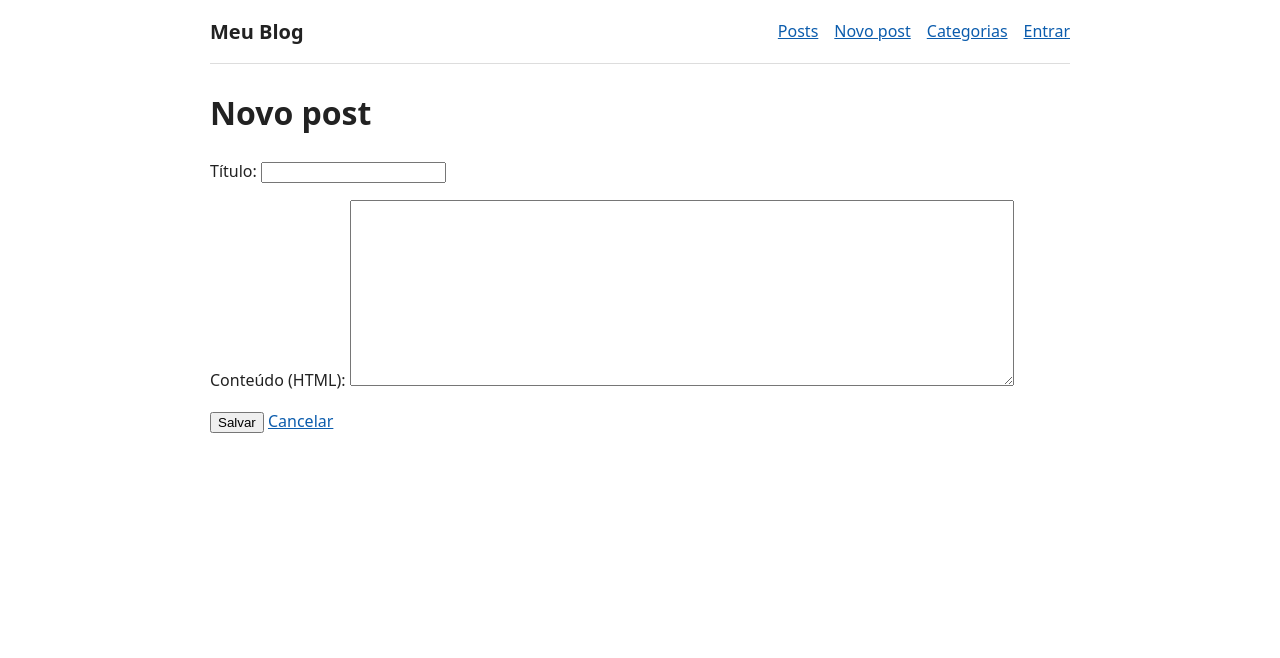
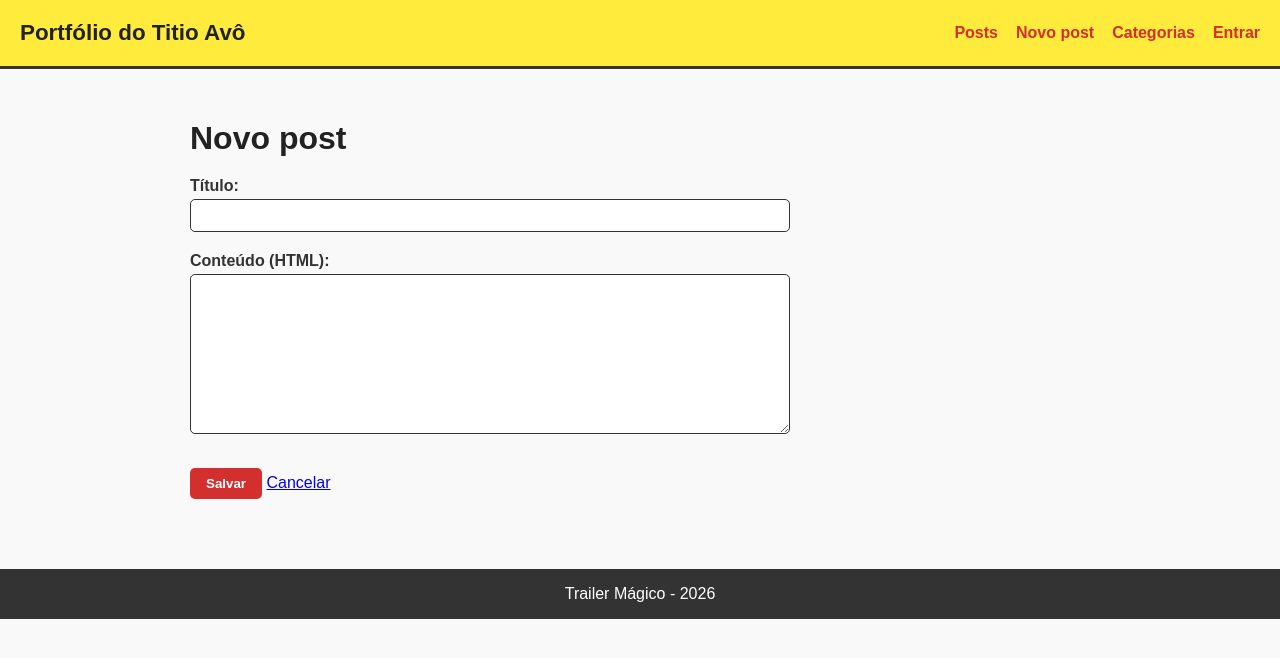
Before and after one commit to enzonog1/blog-django-ep2, a Django app: page /posts/new/ in a window 1280 px wide. Shown: the top 658 px of the page. Run offline with Django 4.2, Linux system fonts and the light colour scheme.

Commit message:
Personaliza layout e conteudo com tema Titio Avo da Entrega 1

```diff
--- a/templates/base.html
+++ b/templates/base.html
@@ -2,42 +2,141 @@
 <html lang="pt-br">
 <head>
   <meta charset="utf-8">
-  <meta name="viewport" content="width=device-width, initial-scale=1">
-  <title>{% block title %}Blog{% endblock %} | Meu Blog</title>
+  <meta name="viewport" content="width=device-width, initial-scale=1.0">
+  <title>{% block title %}Portfólio do Titio Avô{% endblock %}</title>
   <style>
-    body { font-family: system-ui, sans-serif; max-width: 860px; margin: 0 auto; padding: 0 1rem 3rem; line-height: 1.55; color: #222; }
-    header { display: flex; flex-wrap: wrap; align-items: center; gap: 1rem; padding: 1rem 0; border-bottom: 1px solid #ddd; margin-bottom: 1.5rem; }
-    header .brand { font-weight: 700; font-size: 1.25rem; text-decoration: none; color: #222; margin-right: auto; }
-    nav { display: flex; flex-wrap: wrap; align-items: center; gap: 1rem; }
-    a { color: #0b5cad; }
-    .meta, small { color: #666; }
-    .posts li { margin-bottom: .6rem; }
-    .comment { border-left: 3px solid #ddd; padding-left: .8rem; margin: 1rem 0; }
-    form.inline { display: inline; }
-    form.inline button { background: none; border: 0; padding: 0; color: #0b5cad; text-decoration: underline; cursor: pointer; font: inherit; }
-    .error { color: #b00020; }
+    body {
+      font-family: Arial, sans-serif;
+      margin: 0;
+      padding: 0;
+      background-color: #f9f9f9;
+      color: #333333;
+    }
+    header {
+      background-color: #ffeb3b;
+      padding: 20px;
+      border-bottom: 3px solid #333333;
+      display: flex;
+      justify-content: space-between;
+      align-items: center;
+      flex-wrap: wrap;
+    }
+    header .brand {
+      font-size: 1.4rem;
+      font-weight: bold;
+      color: #222222;
+      text-decoration: none;
+    }
+    nav {
+      display: flex;
+      gap: 18px;
+      align-items: center;
+      flex-wrap: wrap;
+    }
+    nav a {
+      text-decoration: none;
+      font-weight: bold;
+      color: #d32f2f;
+    }
+    nav a:hover {
+      text-decoration: underline;
+    }
+    main {
+      max-width: 900px;
+      margin: 0 auto;
+      padding: 30px 20px;
+    }
+    h1, h2, h3 {
+      margin-bottom: 15px;
+      color: #222222;
+    }
+    p {
+      line-height: 1.6;
+      margin-bottom: 15px;
+    }
+    .meta {
+      color: #555555;
+      font-size: 0.9rem;
+    }
+    ul {
+      padding-left: 20px;
+    }
+    li {
+      margin-bottom: 10px;
+    }
+    article, .comment {
+      border: 2px solid #333333;
+      padding: 15px;
+      border-radius: 10px;
+      background-color: #e0f7fa;
+      margin-bottom: 15px;
+    }
+    .comment {
+      background-color: #ffffff;
+    }
+    label {
+      display: block;
+      margin-top: 12px;
+      font-weight: bold;
+    }
+    textarea, input[type="text"], input[type="password"] {
+      width: 100%;
+      max-width: 600px;
+      padding: 8px;
+      border: 1px solid #333333;
+      border-radius: 5px;
+      box-sizing: border-box;
+    }
+    textarea {
+      height: 160px;
+    }
+    button {
+      margin-top: 12px;
+      padding: 8px 16px;
+      background-color: #d32f2f;
+      color: #ffffff;
+      border: none;
+      border-radius: 5px;
+      font-weight: bold;
+      cursor: pointer;
+    }
+    button:hover {
+      background-color: #b71c1c;
+    }
+    footer {
+      background-color: #333333;
+      color: #ffffff;
+      text-align: center;
+      padding: 12px;
+      margin-top: 40px;
+    }
   </style>
 </head>
 <body>
   <header>
-    <a class="brand" href="{% url 'post_list' %}">Meu Blog</a>
+    <a class="brand" href="{% url 'post_list' %}">Portfólio do Titio Avô</a>
     <nav>
       <a href="{% url 'post_list' %}">Posts</a>
       <a href="{% url 'post_create' %}">Novo post</a>
       <a href="{% url 'category_list' %}">Categorias</a>
       {% if user.is_authenticated %}
         <span>Olá, {{ user.username }}</span>
-        <form class="inline" method="post" action="{% url 'logout' %}">
+        <form method="post" action="{% url 'logout' %}" style="display:inline">
           {% csrf_token %}
-          <button type="submit">Sair</button>
+          <button type="submit" style="margin-top:0; padding:4px 10px;">Sair</button>
         </form>
       {% else %}
         <a href="{% url 'login' %}">Entrar</a>
       {% endif %}
     </nav>
   </header>
+
   <main>
     {% block content %}{% endblock %}
   </main>
+
+  <footer>
+    <p style="margin:0;">Trailer Mágico - 2026</p>
+  </footer>
 </body>
 </html>
```
Also changed, not shown: blog/management/commands/seed.py (+89 -96 lines), sql/consultas.sql (+3 -5 lines).
